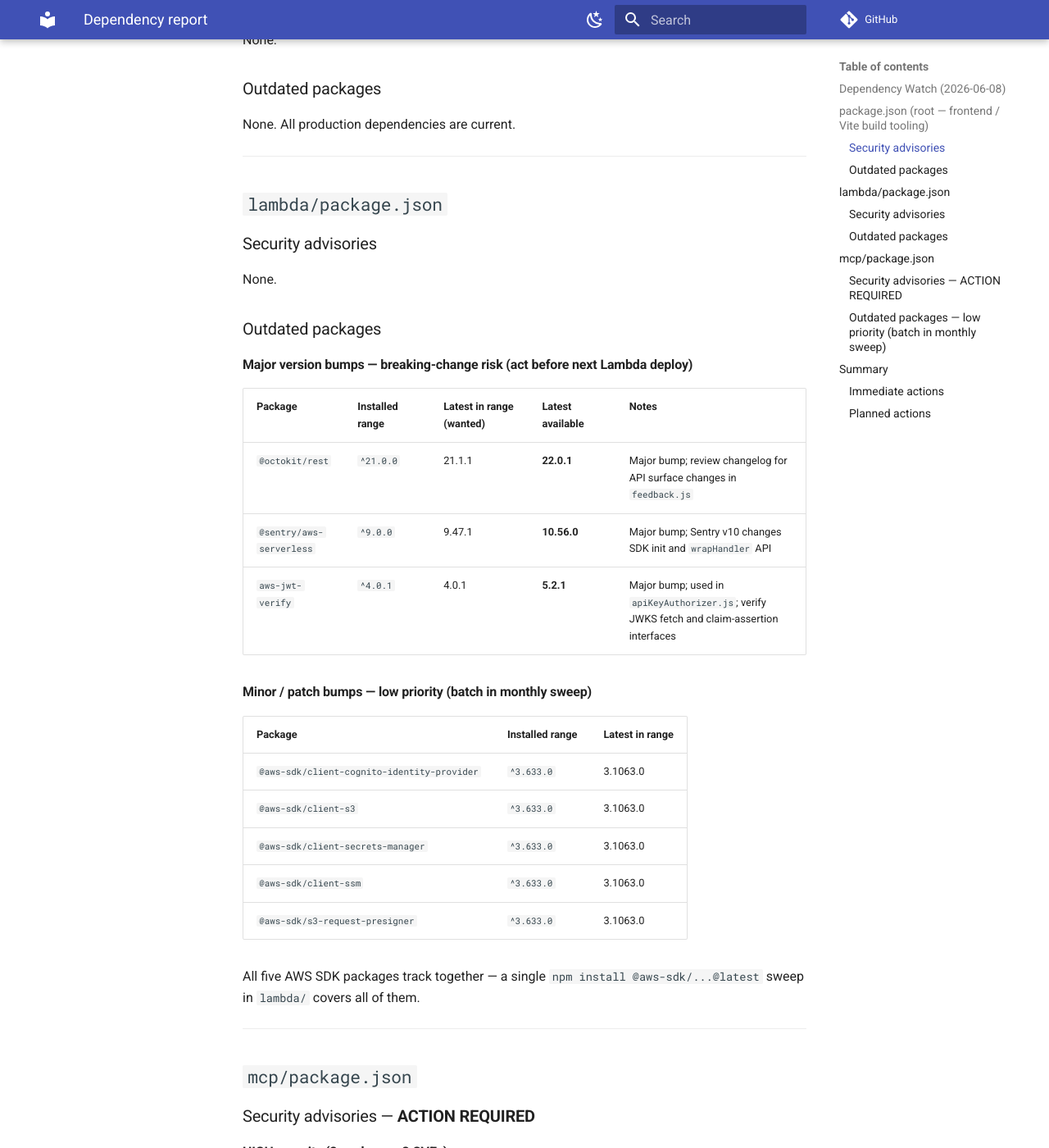
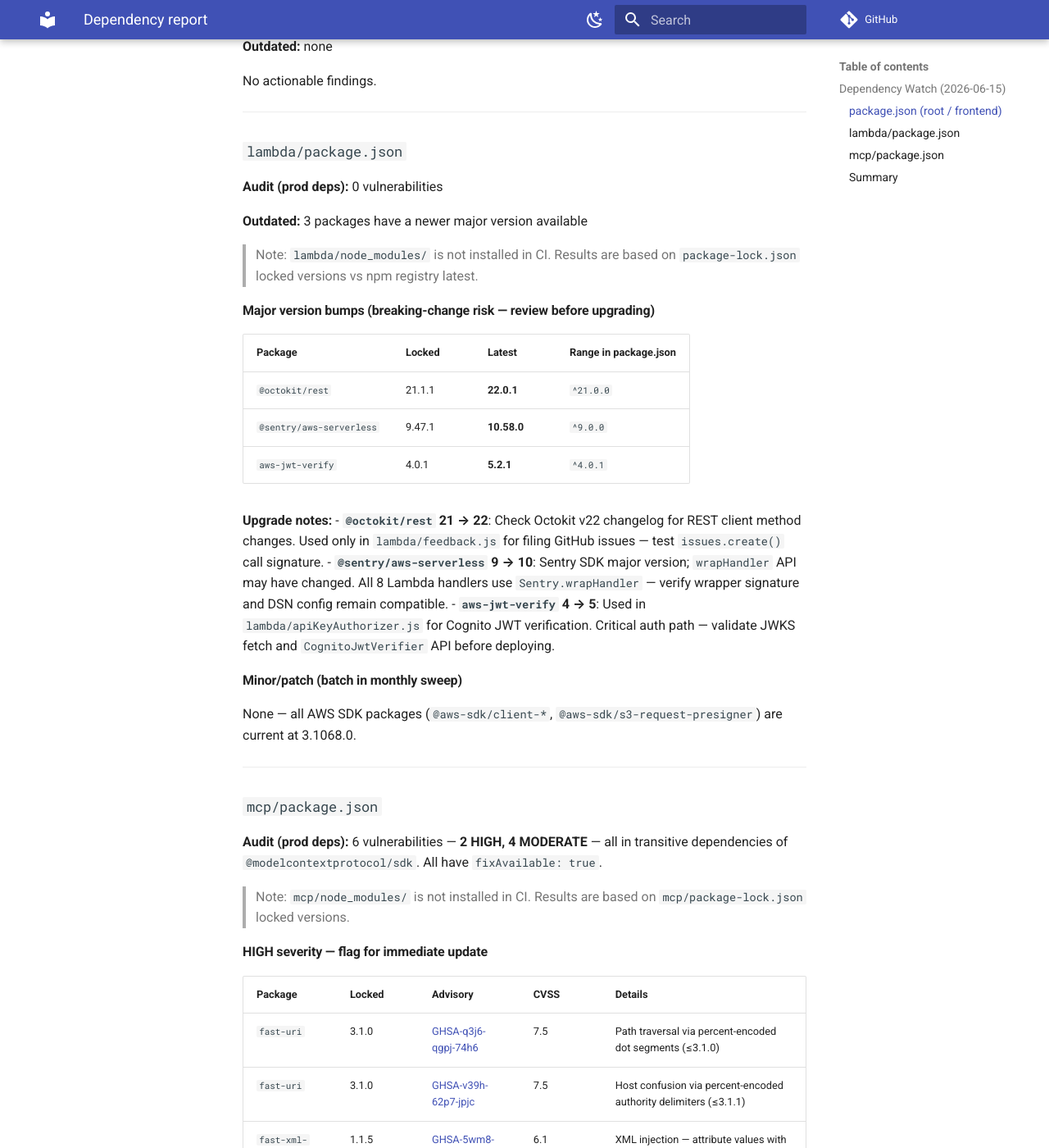
Before and after one commit to jaetill/game-night-pwa, an MkDocs documentation site: the page built from docs/dependency-report.md, in a window 1280 px wide and 1400 px high, scrolled down 457 px. Shown: the whole window at 82% size. Built offline with MkDocs 1.6.1 and Material for MkDocs 9.7.7, drawn with Linux system fonts in a browser that asks for light colours; comment, search, counter and statistics services are not loaded; some of the changed text lies outside the part shown.

Commit message:
dep-watch: weekly report 2026-06-15

```diff
--- a/docs/dependency-report.md
+++ b/docs/dependency-report.md
@@ -1,103 +1,85 @@
-## Dependency Watch (2026-06-08)
+## Dependency Watch (2026-06-15)
 
-> Generated by dep-watcher. Covers all `package.json` manifests (root, `lambda/`, `mcp/`).
-> `npm audit` run with `--omit=dev`; `npm outdated` compared against latest registry tag.
+> Generated by dep-watcher · manifests scanned: 3 (`package.json`, `lambda/package.json`, `mcp/package.json`)
 
 ---
 
-## `package.json` (root — frontend / Vite build tooling)
+### `package.json` (root / frontend)
 
-### Security advisories
-None.
+**Audit (prod deps):** 0 vulnerabilities · 1 production dependency (Vite + dev tooling omitted via `--omit=dev`)
 
-### Outdated packages
-None. All production dependencies are current.
+**Outdated:** none
+
+No actionable findings.
 
 ---
 
-## `lambda/package.json`
+### `lambda/package.json`
 
-### Security advisories
-None.
+**Audit (prod deps):** 0 vulnerabilities
 
-### Outdated packages
+**Outdated:** 3 packages have a newer major version available
 
-#### Major version bumps — breaking-change risk (act before next Lambda deploy)
+> Note: `lambda/node_modules/` is not installed in CI. Results are based on `package-lock.json` locked versions vs npm registry latest.
 
-| Package | Installed range | Latest in range (wanted) | Latest available | Notes |
-|---|---|---|---|---|
-| `@octokit/rest` | `^21.0.0` | 21.1.1 | **22.0.1** | Major bump; review changelog for API surface changes in `feedback.js` |
-| `@sentry/aws-serverless` | `^9.0.0` | 9.47.1 | **10.56.0** | Major bump; Sentry v10 changes SDK init and `wrapHandler` API |
-| `aws-jwt-verify` | `^4.0.1` | 4.0.1 | **5.2.1** | Major bump; used in `apiKeyAuthorizer.js`; verify JWKS fetch and claim-assertion interfaces |
+#### Major version bumps (breaking-change risk — review before upgrading)
 
-#### Minor / patch bumps — low priority (batch in monthly sweep)
+| Package | Locked | Latest | Range in package.json |
+|---|---|---|---|
+| `@octokit/rest` | 21.1.1 | **22.0.1** | `^21.0.0` |
+| `@sentry/aws-serverless` | 9.47.1 | **10.58.0** | `^9.0.0` |
+| `aws-jwt-verify` | 4.0.1 | **5.2.1** | `^4.0.1` |
 
-| Package | Installed range | Latest in range |
-|---|---|---|
-| `@aws-sdk/client-cognito-identity-provider` | `^3.633.0` | 3.1063.0 |
-| `@aws-sdk/client-s3` | `^3.633.0` | 3.1063.0 |
-| `@aws-sdk/client-secrets-manager` | `^3.633.0` | 3.1063.0 |
-| `@aws-sdk/client-ssm` | `^3.633.0` | 3.1063.0 |
-| `@aws-sdk/s3-request-presigner` | `^3.633.0` | 3.1063.0 |
+**Upgrade notes:**
+- **`@octokit/rest` 21 → 22**: Check Octokit v22 changelog for REST client method changes. Used only in `lambda/feedback.js` for filing GitHub issues — test `issues.create()` call signature.
+- **`@sentry/aws-serverless` 9 → 10**: Sentry SDK major version; `wrapHandler` API may have changed. All 8 Lambda handlers use `Sentry.wrapHandler` — verify wrapper signature and DSN config remain compatible.
+- **`aws-jwt-verify` 4 → 5**: Used in `lambda/apiKeyAuthorizer.js` for Cognito JWT verification. Critical auth path — validate JWKS fetch and `CognitoJwtVerifier` API before deploying.
 
-All five AWS SDK packages track together — a single `npm install @aws-sdk/...@latest` sweep in `lambda/` covers all of them.
+#### Minor/patch (batch in monthly sweep)
+
+None — all AWS SDK packages (`@aws-sdk/client-*`, `@aws-sdk/s3-request-presigner`) are current at 3.1068.0.
 
 ---
 
-## `mcp/package.json`
+### `mcp/package.json`
 
-### Security advisories — **ACTION REQUIRED**
+**Audit (prod deps):** 6 vulnerabilities — **2 HIGH, 4 MODERATE** — all in transitive dependencies of `@modelcontextprotocol/sdk`. All have `fixAvailable: true`.
 
-#### HIGH severity (2 packages, 3 CVEs)
+> Note: `mcp/node_modules/` is not installed in CI. Results are based on `mcp/package-lock.json` locked versions.
 
-| Package | Advisory | CVSS | CVE description | Fix |
+#### HIGH severity — flag for immediate update
+
+| Package | Locked | Advisory | CVSS | Details |
 |---|---|---|---|---|
-| `fast-uri` | [GHSA-q3j6-qgpj-74h6](https://github.com/advisories/GHSA-q3j6-qgpj-74h6) | 7.5 | Path traversal via percent-encoded dot segments | `npm audit fix --prefix mcp` |
-| `fast-uri` | [GHSA-v39h-62p7-jpjc](https://github.com/advisories/GHSA-v39h-62p7-jpjc) | 7.5 | Host confusion via percent-encoded authority delimiters | same |
-| `fast-xml-builder` | [GHSA-5wm8-gmm8-39j9](https://github.com/advisories/GHSA-5wm8-gmm8-39j9) | 6.1 | Attribute-value quote bypass allowing XML injection (CWE-91, CWE-611) | `npm audit fix --prefix mcp` |
+| `fast-uri` | 3.1.0 | [GHSA-q3j6-qgpj-74h6](https://github.com/advisories/GHSA-q3j6-qgpj-74h6) | 7.5 | Path traversal via percent-encoded dot segments (≤3.1.0) |
+| `fast-uri` | 3.1.0 | [GHSA-v39h-62p7-jpjc](https://github.com/advisories/GHSA-v39h-62p7-jpjc) | 7.5 | Host confusion via percent-encoded authority delimiters (≤3.1.1) |
+| `fast-xml-builder` | 1.1.5 | [GHSA-5wm8-gmm8-39j9](https://github.com/advisories/GHSA-5wm8-gmm8-39j9) | 6.1 | XML injection — attribute values with unwanted quotes bypass attribute sanitization (≤1.1.6) |
 
-Both packages are transitive dependencies of `@modelcontextprotocol/sdk`. Fix is available via `npm audit fix`.
+#### MODERATE severity
 
-> **Remediation:** run `npm audit fix --prefix mcp` to pull patched transitive versions. Verify with `npm audit --prefix mcp --omit=dev` afterward. If `--audit-fix` bumps the `@modelcontextprotocol/sdk` lockfile entry, commit `mcp/package-lock.json`.
+| Package | Locked | Advisory | CVSS | Details |
+|---|---|---|---|---|
+| `fast-xml-builder` | 1.1.5 | [GHSA-45c6-75p6-83cc](https://github.com/advisories/GHSA-45c6-75p6-83cc) | 6.1 | Comment value regex bypass (=1.1.5) |
+| `hono` | 4.12.15 | [GHSA-qp7p-654g-cw7p](https://github.com/advisories/GHSA-qp7p-654g-cw7p) + 7 more | 3.8–6.5 | Multiple: CSS injection, JWT validation, cache leakage, bodyLimit bypass, JSX HTML injection, IPv6 IP restriction bypass, Set-Cookie injection, JWT auth scheme (all <4.12.21) |
+| `ip-address` | 10.1.0 | [GHSA-v2v4-37r5-5v8g](https://github.com/advisories/GHSA-v2v4-37r5-5v8g) | — | XSS in `Address6` HTML-emitting methods (≤10.1.0); pulled in via `express-rate-limit` |
+| `qs` | 6.15.0 | [GHSA-q8mj-m7cp-5q26](https://github.com/advisories/GHSA-q8mj-m7cp-5q26) | 5.3 | DoS via `qs.stringify()` crash on null/undefined entries in comma-format arrays (6.11.1–6.15.1) |
 
-#### MODERATE severity (4 packages / advisory chains)
+**Remediation:** Run `cd mcp && npm audit fix` — all 6 advisories report `fixAvailable: true`. Re-test MCP server after fix (tool calls use `@modelcontextprotocol/sdk` routing and `@aws-sdk/client-s3` presigned URL generation).
 
-| Package | Advisory | CVSS | Summary | Fix available |
-|---|---|---|---|---|
-| `hono` | [GHSA-qp7p-654g-cw7p](https://github.com/advisories/GHSA-qp7p-654g-cw7p) | 4.3 | CSS declaration injection via JSX SSR style objects | Yes |
-| `hono` | [GHSA-p77w-8qqv-26rm](https://github.com/advisories/GHSA-p77w-8qqv-26rm) | 5.3 | Cache middleware ignores `Vary: Authorization / Cookie` → cross-user cache leakage | Yes |
-| `hono` | [GHSA-9vqf-7f2p-gf9v](https://github.com/advisories/GHSA-9vqf-7f2p-gf9v) | 6.5 | `bodyLimit()` bypass for chunked/unknown-length requests (CWE-400) | Yes |
-| `hono` | [GHSA-69xw-7hcm-h432](https://github.com/advisories/GHSA-69xw-7hcm-h432) | 4.7 | Unvalidated JSX tag names → HTML injection | Yes |
-| `hono` | [GHSA-xrhx-7g5j-rcj5](https://github.com/advisories/GHSA-xrhx-7g5j-rcj5) | 5.3 | IP restriction bypass for non-canonical IPv6 | Yes |
-| `hono` | [GHSA-3hrh-pfw6-9m5x](https://github.com/advisories/GHSA-3hrh-pfw6-9m5x) | 4.3 | Cookie helper doesn't sanitize `sameSite`/`priority` → Set-Cookie injection | Yes |
-| `hono` | [GHSA-f577-qrjj-4474](https://github.com/advisories/GHSA-f577-qrjj-4474) | 4.8 | JWT middleware accepts any `Authorization` scheme, not only Bearer | Yes |
-| `ip-address` | [GHSA-v2v4-37r5-5v8g](https://github.com/advisories/GHSA-v2v4-37r5-5v8g) | — | XSS in `Address6` HTML-emitting methods; surfaces via `express-rate-limit` | Yes |
-| `express-rate-limit` | (via `ip-address`) | — | Inherits XSS risk from `ip-address ≤10.1.0` | Yes |
-| `qs` | [GHSA-q8mj-m7cp-5q26](https://github.com/advisories/GHSA-q8mj-m7cp-5q26) | 5.3 | DoS: `qs.stringify` crashes on null/undefined in comma-format arrays with `encodeValuesOnly` | Yes |
+#### Outdated (direct dependencies)
 
-All moderate findings are covered by the same `npm audit fix --prefix mcp` run.
-
-### Outdated packages — low priority (batch in monthly sweep)
-
-| Package | Installed range | Latest in range (wanted) |
-|---|---|---|
-| `@aws-sdk/client-s3` | `^3.700.0` | 3.1063.0 |
-| `@modelcontextprotocol/sdk` | `^1.0.0` | 1.29.0 |
+Both direct `mcp/` dependencies are current: `@modelcontextprotocol/sdk` 1.29.0 and `@aws-sdk/client-s3` 3.1068.0 are at their npm `latest`.
 
 ---
 
-## Summary
+### Summary
 
-| Manifest | CRITICAL | HIGH | MODERATE | Major bumps | Minor/patch |
+| Manifest | Critical | High | Moderate | Major bumps | Status |
 |---|---|---|---|---|---|
-| `package.json` (root) | 0 | 0 | 0 | 0 | 0 |
-| `lambda/package.json` | 0 | 0 | 0 | 3 | 5 |
-| `mcp/package.json` | 0 | 2 pkg / 3 CVE | 4 pkg / 10 CVE | 0 | 2 |
+| `package.json` (root) | 0 | 0 | 0 | 0 | ✅ Clean |
+| `lambda/package.json` | 0 | 0 | 0 | 3 | ⚠️ Major bumps — review before upgrading |
+| `mcp/package.json` | 0 | 2 | 4 | 0 | 🔴 Run `npm audit fix` in `mcp/` |
 
-### Immediate actions
-1. **`mcp/`** — `npm audit fix --prefix mcp` to resolve HIGH `fast-uri` and `fast-xml-builder` advisories (and all moderate findings in one pass). Commit the updated `mcp/package-lock.json`.
-
-### Planned actions
-2. **`lambda/`** — Evaluate and upgrade `@octokit/rest` → 22.x, `@sentry/aws-serverless` → 10.x, and `aws-jwt-verify` → 5.x individually (each is a major bump with potential API changes).
-3. **`lambda/`** — Batch-update the five `@aws-sdk` v3 minor bumps (`^3.633.0` → `^3.1063.0`) in a single lockfile update.
-4. **`mcp/`** — Update `@modelcontextprotocol/sdk` to `^1.29.0` and `@aws-sdk/client-s3` to `^3.1063.0` in the same batch sweep as the Lambda AWS SDK update.
+**Immediate actions:**
+1. `cd mcp && npm audit fix` — resolves 2 HIGH + 4 MODERATE advisories in transitive deps
+2. Plan lambda major-version upgrades for `aws-jwt-verify` (auth critical), `@sentry/aws-serverless`, and `@octokit/rest` with changelog review and testing before each
```
